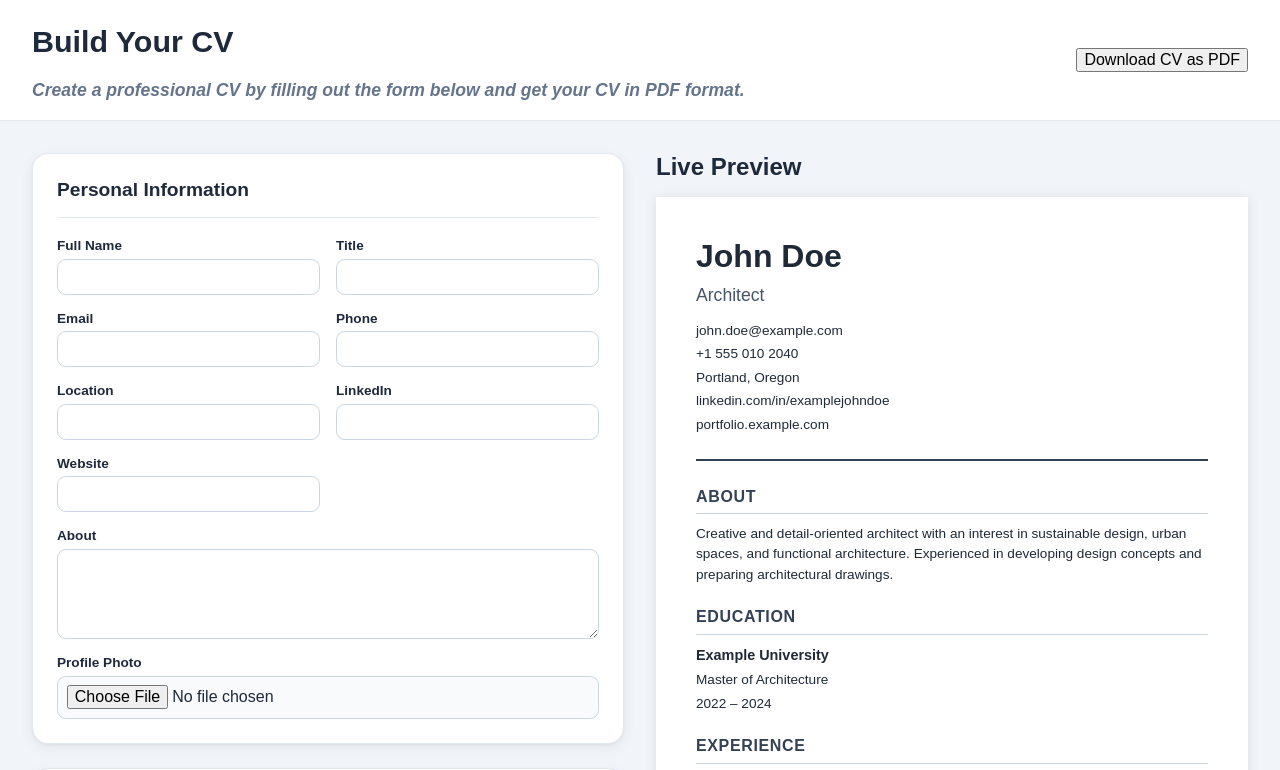
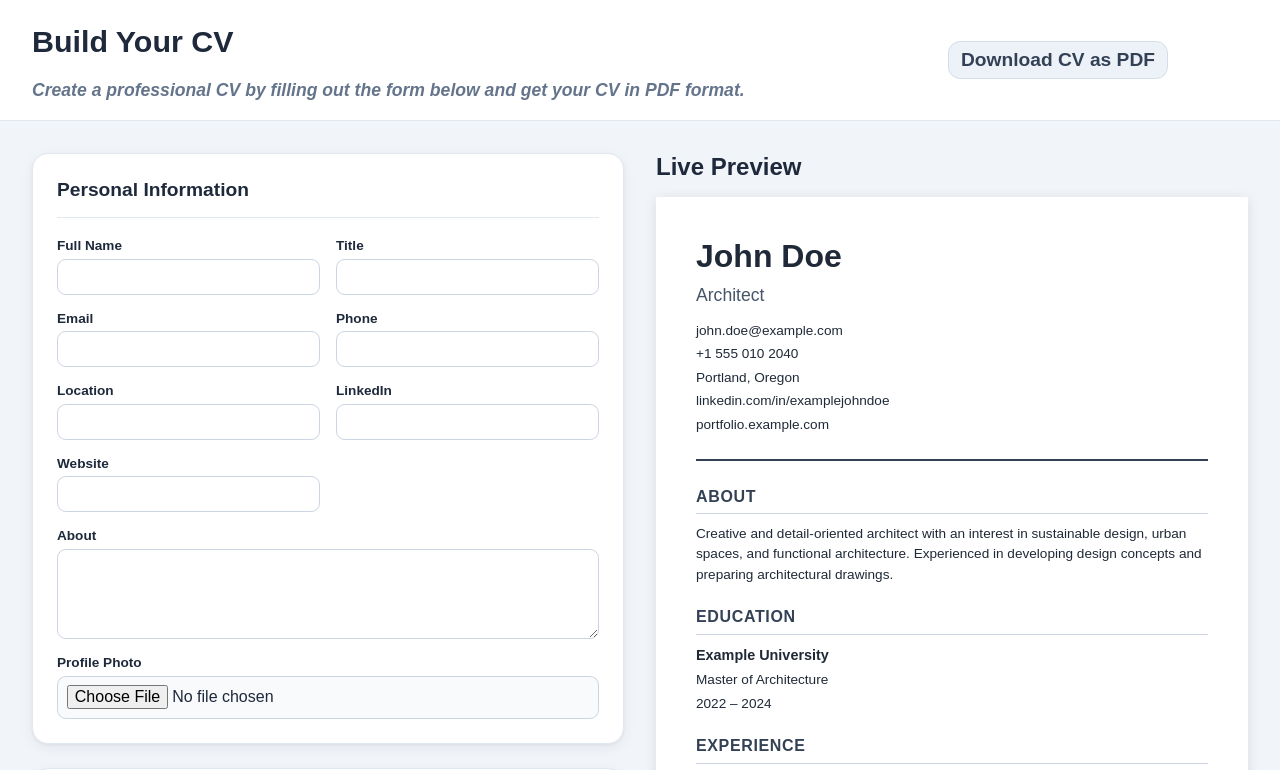
Before and after one commit to canberkg67/cv-app, a React (Vite) app: page / in a window 1280 px wide. Shown: the top 770 px of the page. Built offline with nearby package versions, Linux system fonts and the light colour scheme.

Commit message:
style: add styling and margin to header button

```diff
--- a/src/App.css
+++ b/src/App.css
@@ -47,6 +47,24 @@ body {
     font-style:italic;
     font-weight: bold;
     margin-top: 0.2rem;
+}
+
+.app-header button {
+    margin-right: 5rem;
+    padding: 0.45rem 0.75rem;
+    border: 1px solid #d5deea;
+    border-radius: 0.75rem;
+    background-color: #edf2f8;
+    color: #334155;
+    font-size: 1.2rem;
+    font-weight: 600;
+    cursor: pointer;
+    transition: background-color 150ms ease, border-color 150ms ease, transform 150ms ease;
+}
+
+.app-header button:hover {
+    border-color: #c3d0e0;
+    background-color: #e1e9f3;
 }
 
 /* To show Form and Preview side by side */
```
